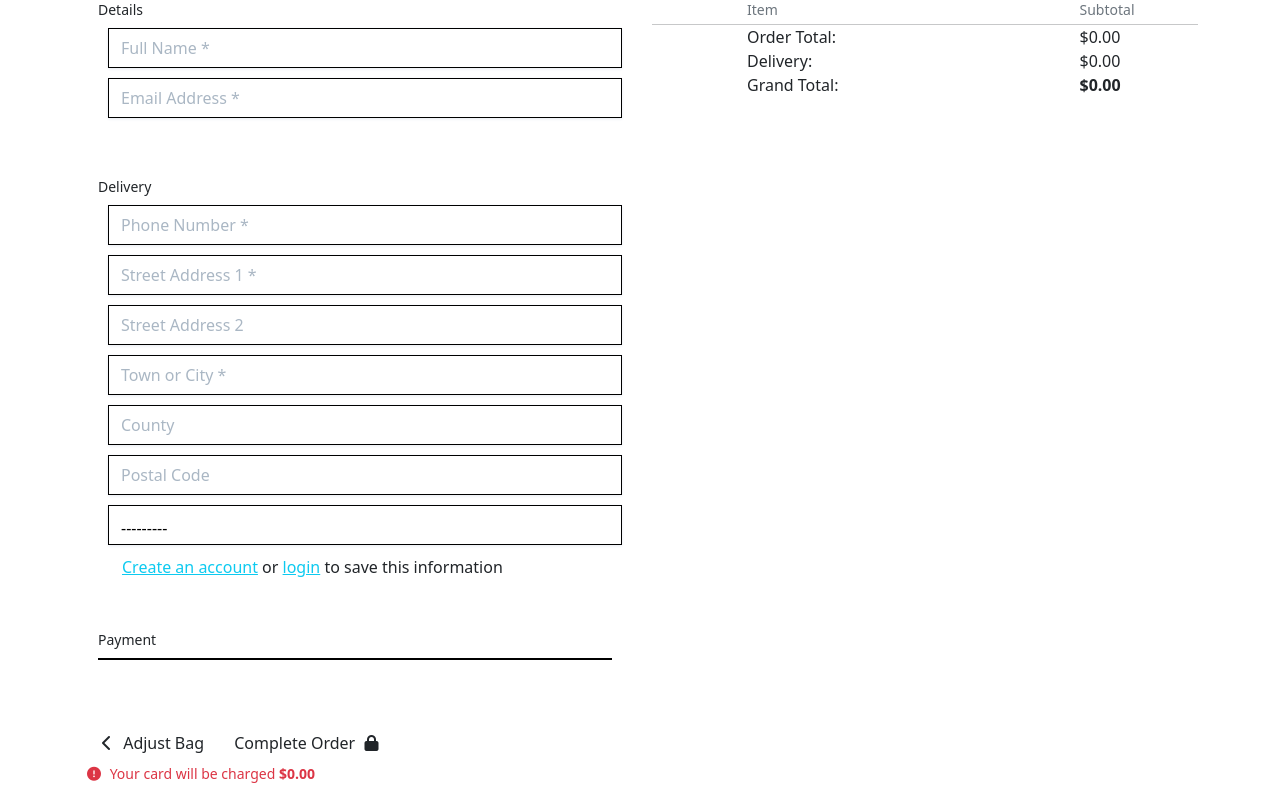
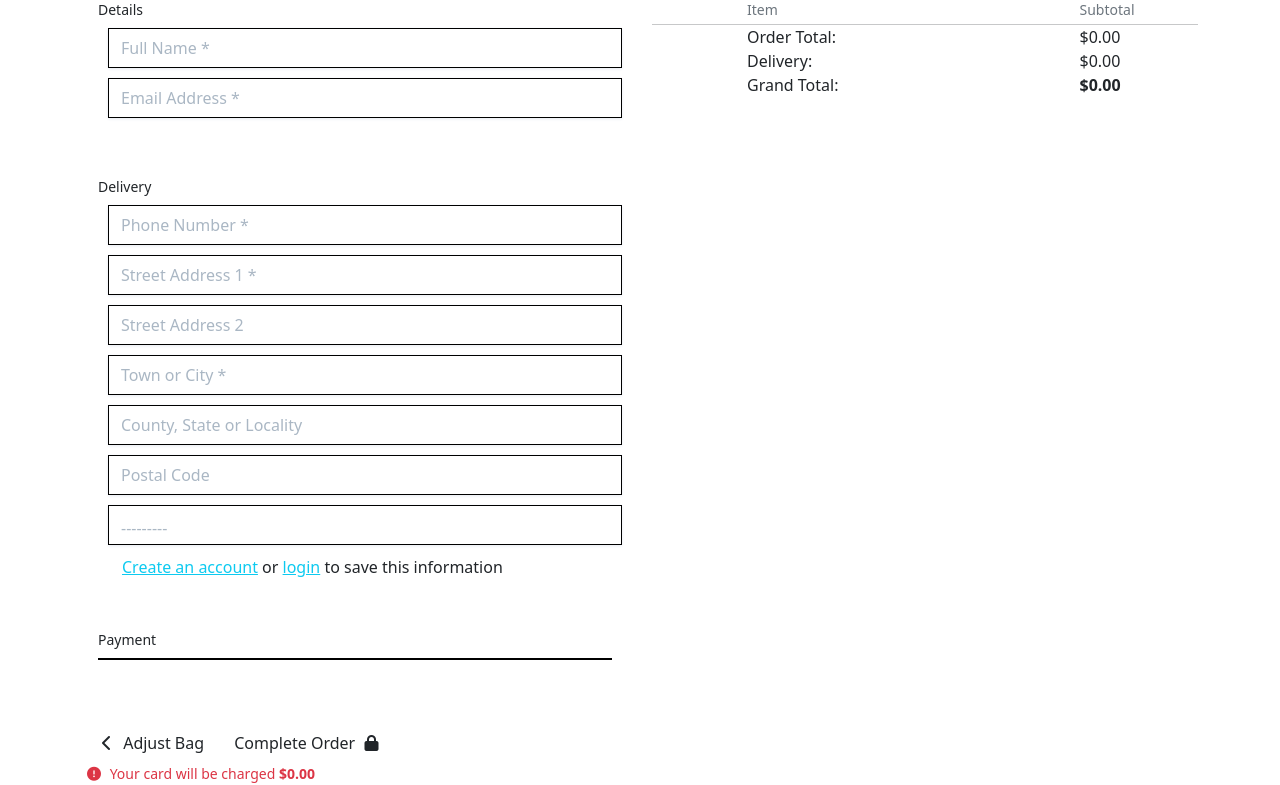
Before and after one commit to KonstantinaStrantzali/FreshNow-food-corner, a Django app: template checkout/templates/checkout/checkout.html in a window 1280 px wide. Shown: the part 153-938 px from the top of the page. Run offline with Django 3.2, Linux system fonts and the light colour scheme; the template is opened without the code that fills it: values that come from a table or form of the project are taken from there, others are empty; some libraries are stand-ins or nearby versions.

Commit message:
update chckout form

```diff
--- a/checkout/forms.py
+++ b/checkout/forms.py
@@ -13,27 +13,27 @@ class OrderForm(forms.ModelForm):
     def __init__(self, *args, **kwargs):
         """
         Add placeholders and classes, remove auto-generated
-        labels
+        labels and set autofocus on first field
         """
         super().__init__(*args, **kwargs)
         placeholders = {
             'full_name': 'Full Name',
             'email': 'Email Address',
             'phone_number': 'Phone Number',
-            'country': 'Country',
             'postcode': 'Postal Code',
             'town_or_city': 'Town or City',
             'street_address1': 'Street Address 1',
             'street_address2': 'Street Address 2',
-            'county': 'County',
+            'county': 'County, State or Locality',
         }
 
 
         for field in self.fields:
-            if self.fields[field].required:
-                placeholder = f'{placeholders[field]} *'
-            else:
-                placeholder = placeholders[field]
-            self.fields[field].widget.attrs['placeholder'] = placeholder
+            if field != 'country':
+                if self.fields[field].required:
+                    placeholder = f'{placeholders[field]} *'
+                else:
+                    placeholder = placeholders[field]
+                self.fields[field].widget.attrs['placeholder'] = placeholder
             self.fields[field].widget.attrs['class'] = 'stripe-style-input'
             self.fields[field].label = False
--- a/checkout/static/checkout/css/checkout.css
+++ b/checkout/static/checkout/css/checkout.css
@@ -40,6 +40,16 @@
     border: 1px solid #000;
 }
 
+select,
+select option {
+    color: #000000;
+}
+
+select:invalid,
+select option[value=""] {
+    color: #aab7c4 !important;
+}
+
 .loading-overlay {
 	display: none;
 	position: fixed;
```
Also changed, not shown: checkout/migrations/0004_alter_order_country.py (added), db.sqlite3.
